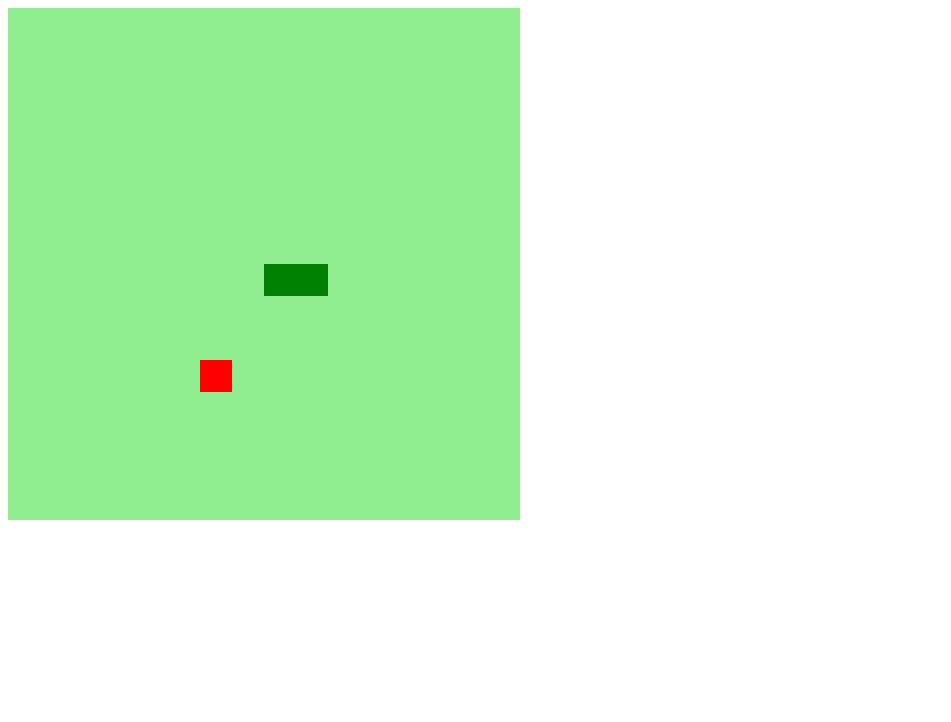
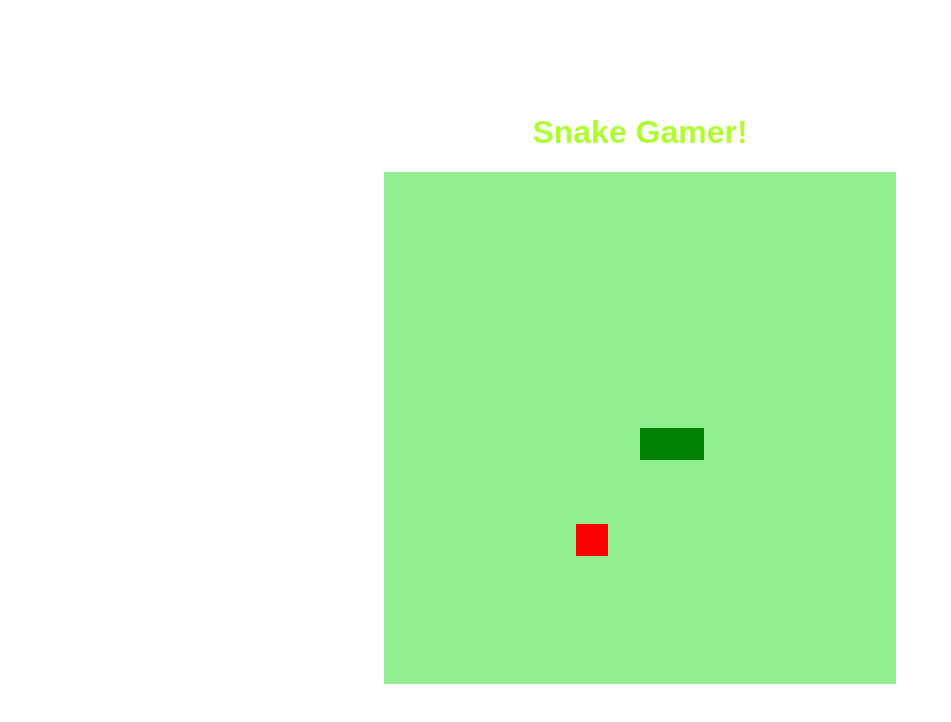
Before and after one commit to GabrielReis2701/Desafio-Jogo-da-Cobrinha-JavaScript, a plain HTML site: page index.html in a window 1280 px wide. Shown: the whole page, without its empty margins (0-951 px from the left). Drawn offline with Linux system fonts and the light colour scheme.

Commit message:
Jogo Pronto

```diff
--- a/CSS/style.css
+++ b/CSS/style.css
@@ -0,0 +1,13 @@
+body{
+    height: 95vh;
+    width: 95;
+    display: flex;
+    justify-content: center;
+    align-items: center;
+    flex-direction: column;
+
+}
+.tittle{
+    font-family: Arial, "Helvetica Neue", Helvetica, sans-serif;
+    color: greenyellow;
+}
--- a/index.html
+++ b/index.html
@@ -9,6 +9,8 @@
     <script defer src='script.js'></script>
 </head>
 <body>
+    <h1 class="tittle">Snake Gamer!</h1>
+
     <canvas id="snake" width="512" height="512"></canvas>
 </body>
 </html>
--- a/script.js
+++ b/script.js
@@ -51,6 +51,7 @@ function update (event){
 }
 
 function iniciarJogo(){
+
     if(snake[0].x > 15 * box && direction == "right")
         snake[0].x = 0;
     if(snake[0].x < 0 && direction =="left")
@@ -59,6 +60,14 @@ function iniciarJogo(){
         snake[0].y = 0;
     if(snake[0].y < 0 && direction =="up")
         snake[0].y = 16 * box;
+
+
+    for(i=1; i < snake.length; i++){
+        if(snake[0].x == snake[i].x && snake[0].y == snake[i].y){
+            clearInterval(jogo);
+            alert('Gamer Over (-_-)' );
+        }
+    }
 
     criarBG();
     criarCobrinha();
```
